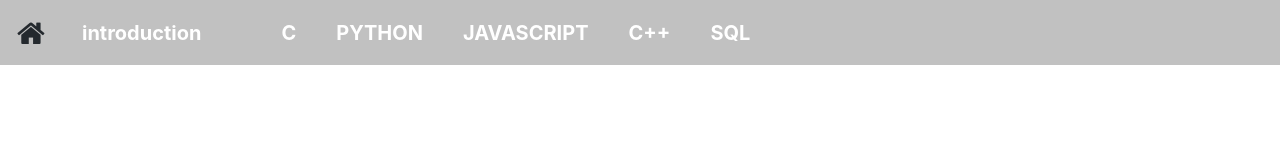
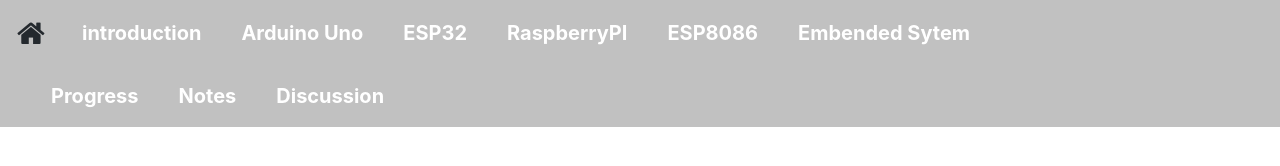
Before and after one commit to Davidclintoo/lerning-platform, a plain HTML site: page templates/soft-mech.html in a window 1280 px wide. Drawn offline with nearby package versions, Linux system fonts and the light colour scheme.

Commit message:
fisrt commit

```diff
--- a/templates/soft-mech.html
+++ b/templates/soft-mech.html
@@ -21,6 +21,7 @@
 
 <body>
 
+
    <!-- navbar -->
    <section id="nav_bar">
     <nav class="navbar navbar-expand-lg navigation-wrap">
@@ -35,28 +36,46 @@
                     <a class="nav-link" aria-current="page" href="#">introduction</a>
                 </li>
                 <li class="nav-item">
-                    <a class="nav-link" href="#about"></a>
+                    <a class="nav-link" href="#about">Arduino Uno</a>
                 </li>
                 <li class="nav-item">
-                    <a class="nav-link" href="#explore_food">C</a>
+                    <a class="nav-link" href="#explore_food">ESP32</a>
                 </li>
                 <li class="nav-item">
-                    <a class="nav-link" href="#testimonies">PYTHON</a>
+                    <a class="nav-link" href="#testimonies">RaspberryPI</a>
                 </li>
                 <li class="nav-item">
-                    <a class="nav-link" href="#questions">JAVASCRIPT</a>
+                    <a class="nav-link" href="#questions">ESP8086</a>
                 </li>
                 <li class="nav-item">
-                    <a class="nav-link" href="#questions">C++</a>
+                    <a class="nav-link" href="#questions">Embended Sytem</a>
                 </li>
-                <li class="nav-item">
-                    <a class="nav-link" href="#questions">SQL</a>
-                </li>
+
             </ul>
         </div>
     </nav>
 </section>
+<section>
+    <nav class="navbar navbar-expand-lg bg-body-tertiary">
+        <div class="container-fluid">
 
+          <div class="collapse navbar-collapse" id="navbarNav">
+            <ul class="navbar-nav">
+              <li class="nav-item">
+                    <a class="nav-link" href="#">Progress</a>
+                 </li>
+              <li class="nav-item">
+                <a class="nav-link active" aria-current="page" href="#">Notes</a>
+              </li>
+              <li class="nav-item">
+                <a class="nav-link" href="#">Discussion</a>
+              </li>
+
+            </ul>
+          </div>
+        </div>
+      </nav>
+</section>
 
 
     <!-- Optional JavaScript -->
```
